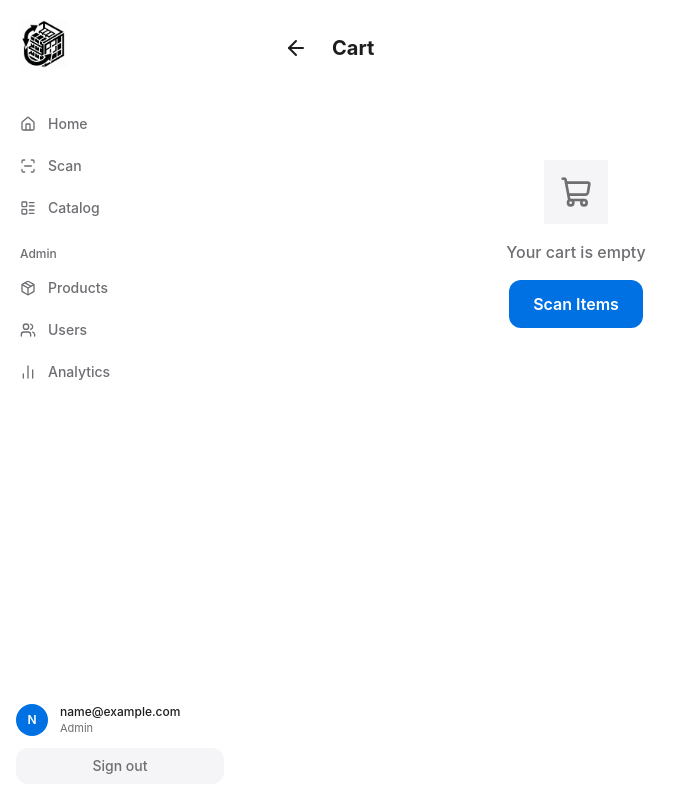
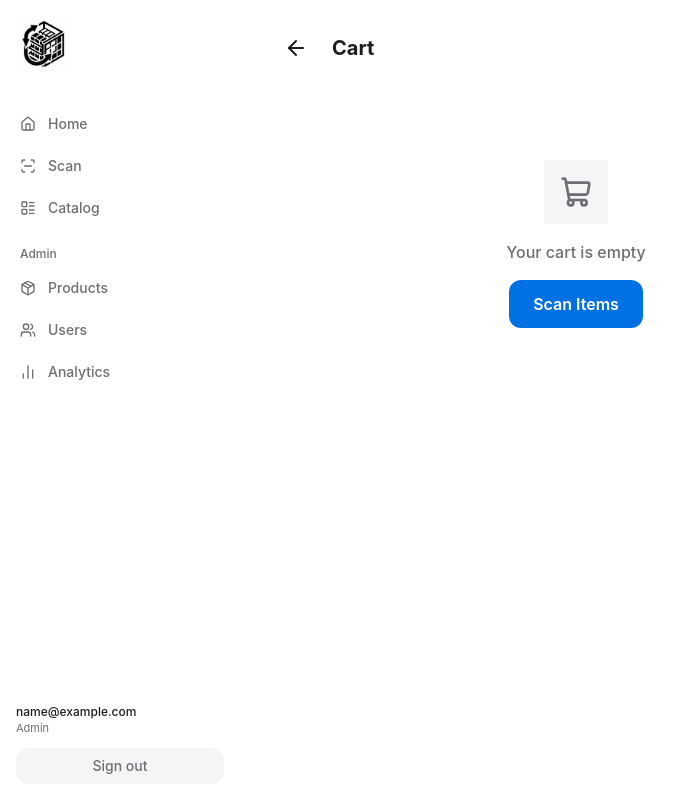
Before and after one commit to torbob69/SE-Final-Project, a React (Vite) app in the folder frontend/: page /cart in a window 1280 px wide. Shown: the whole page, without its empty margins (0-693 px from the left). Built offline with nearby package versions, Linux system fonts and the light colour scheme; sample sign-in values are in the browser's storage.

Commit message:
remove useless icons and rounded full for search placeholder

```diff
--- a/frontend/src/components/Sidebar.jsx
+++ b/frontend/src/components/Sidebar.jsx
@@ -50,11 +50,6 @@ export default function Sidebar() {
       {/* User footer */}
       <div className="px-4 py-4">
         <div className="flex items-center gap-3 mb-3">
-          <div className="w-8 h-8 rounded-full bg-primary flex items-center justify-center shrink-0">
-            <span className="text-xs font-semibold text-on-primary">
-              {user?.email?.[0]?.toUpperCase() ?? '?'}
-            </span>
-          </div>
           <div className="min-w-0 flex-1">
             <p className="text-xs font-medium text-on-surface truncate">{user?.email}</p>
             <p className="text-[11px] text-on-surface-variant capitalize">{user?.role}</p>
@@ -80,8 +75,8 @@ function SidebarLink({ to, label, icon }) {
       className={({ isActive }) =>
         `flex items-center gap-3 px-3 py-2.5 rounded-xl text-sm font-medium transition-colors
         ${isActive
-          ? 'bg-primary/10 text-primary'
-          : 'text-on-surface-variant hover:bg-surface-variant hover:text-on-surface'}`
+          ? 'text-primary'
+          : 'text-on-surface-variant hover:text-on-surface'}`
       }
     >
       {icon}
--- a/frontend/src/pages/Inventory.jsx
+++ b/frontend/src/pages/Inventory.jsx
@@ -38,7 +38,7 @@ export default function Inventory() {
           placeholder="Search name or barcode…"
           value={search}
           onChange={(e) => setSearch(e.target.value)}
-          className="w-full md:max-w-sm px-4 py-3 rounded-xl border border-outline bg-surface text-on-surface
+          className="w-full md:max-w-sm px-4 py-3 rounded-full border border-outline bg-surface text-on-surface
             focus:outline-none focus:border-primary focus:ring-2 focus:ring-primary/20 mb-4 md:mb-6 min-h-[48px]"
         />
 
--- a/frontend/src/pages/admin/AdminConsole.jsx
+++ b/frontend/src/pages/admin/AdminConsole.jsx
@@ -200,7 +200,7 @@ export default function AdminConsole() {
         {/* Search */}
         <input type="search" placeholder="Search products…" value={search}
           onChange={(e) => setSearch(e.target.value)}
-          className="w-full md:max-w-sm px-4 py-3 rounded-xl border border-outline bg-surface text-on-surface
+          className="w-full md:max-w-sm px-4 py-3 rounded-full border border-outline bg-surface text-on-surface
             focus:outline-none focus:border-primary mb-4 min-h-[48px]"
         />
 
```
